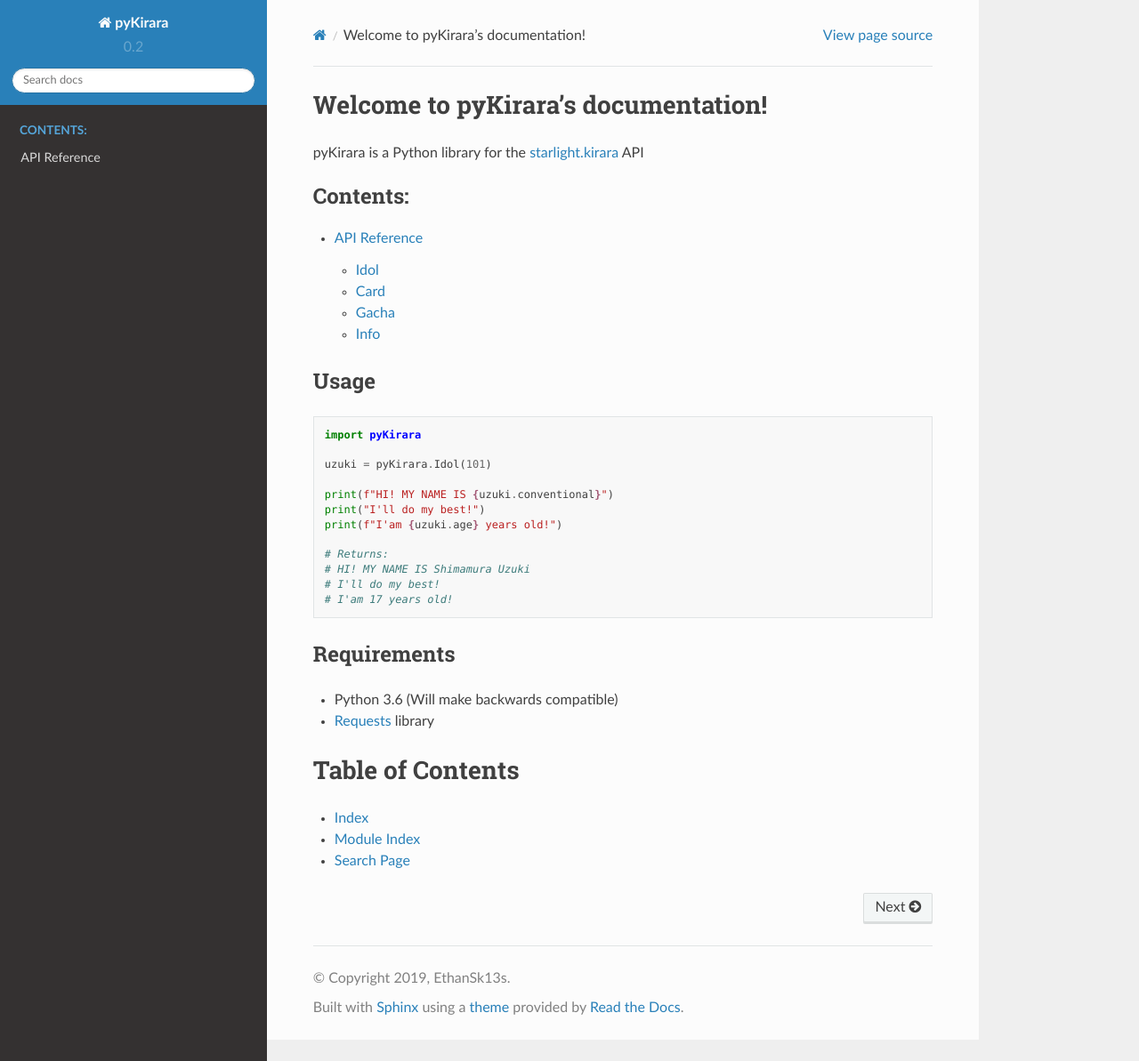
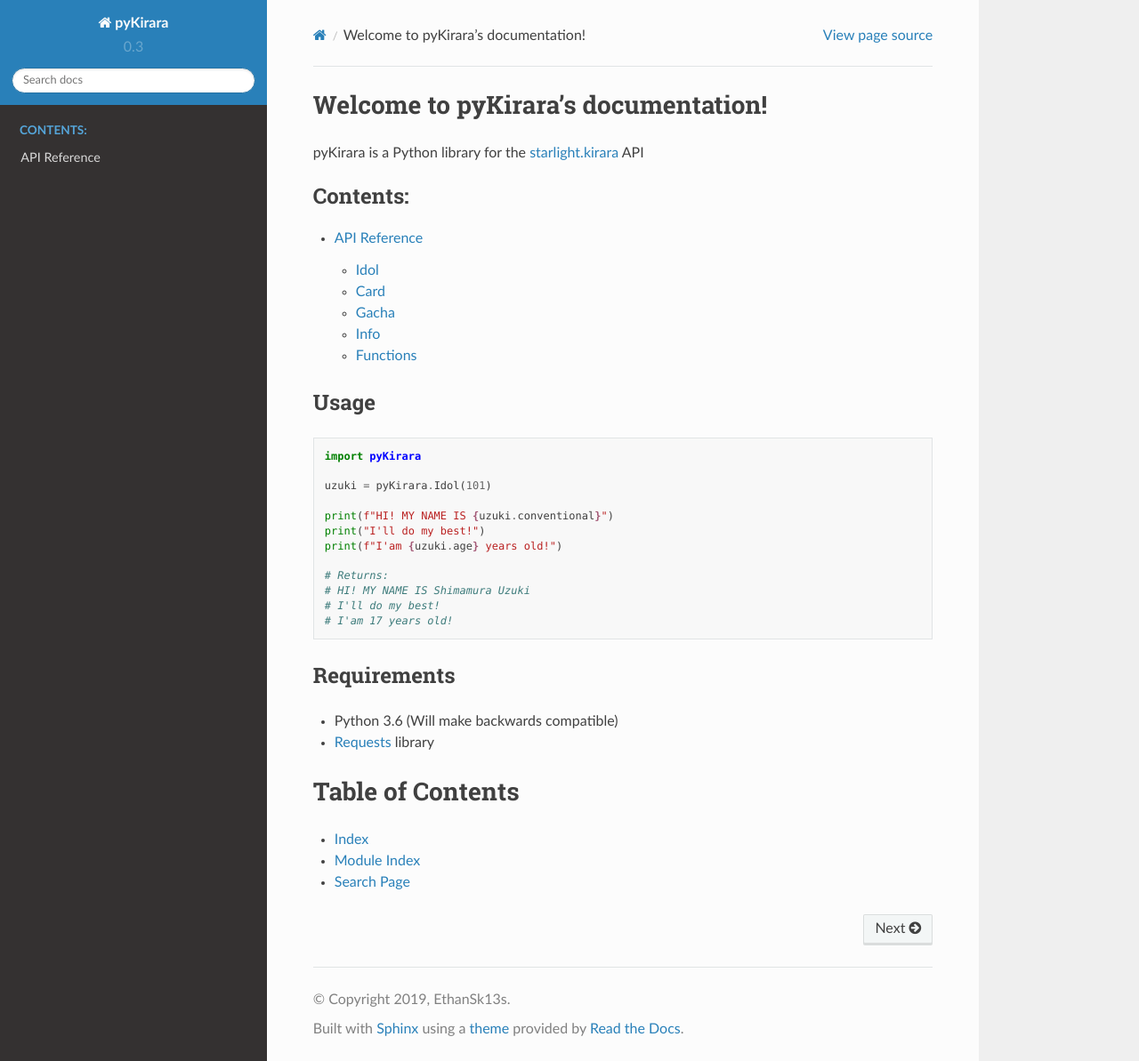
Before and after one commit to EthanSk13s/pyKirara, a Sphinx documentation site: the page built from docs/index.rst, in a window 1280 px wide and 1193 px high. Shown: the whole window at 89% size. Built offline with Sphinx 7.4.7 and the Read the Docs theme 2.0.0, drawn with Linux system fonts in a browser that asks for light colours.

Commit message:
updated docs

```diff
--- a/docs/api.rst
+++ b/docs/api.rst
@@ -22,3 +22,7 @@
 -----------
 .. autoclass:: Info
     :members:
+
+Functions
+-----------
+.. autofunction:: get_id
--- a/docs/conf.py
+++ b/docs/conf.py
@@ -24,9 +24,9 @@
 author = 'EthanSk13s'
 
 # The short X.Y version
-version = '0.2'
+version = '0.3'
 # The full version, including alpha/beta/rc tags
-release = '0.2.0'
+release = '0.3.0'
 
 
 # -- General configuration ---------------------------------------------------
```
